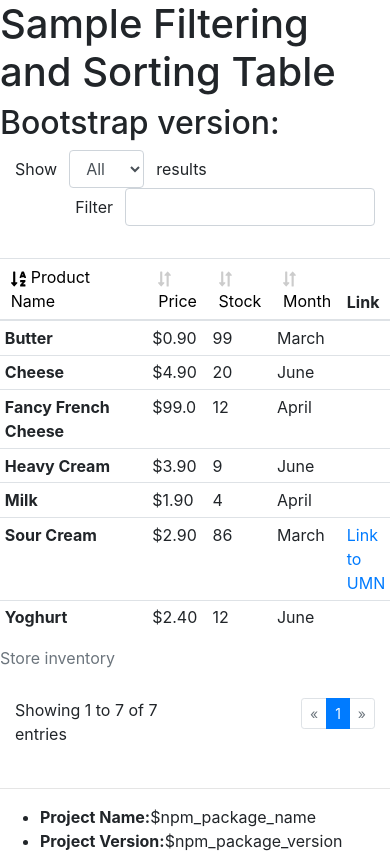
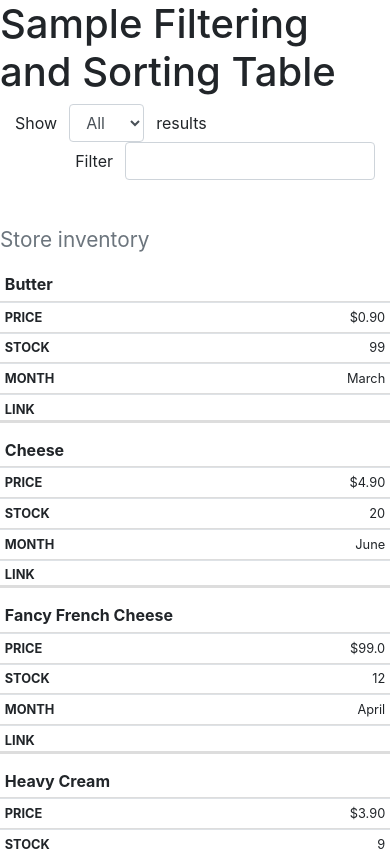
Before and after one commit to mydobie/sortTable, a React app: page / in a window 390 px wide. Shown: the top 853 px of the page. Built offline with nearby package versions, Linux system fonts and the light colour scheme.

Commit message:
Add responsive css

```diff
--- a/package.json
+++ b/package.json
@@ -210,8 +210,6 @@
     "collectCoverageFrom": [
       "src/**/*.{js,jsx,ts,tsx}",
       "!<rootDir>/node_modules/",
-      "!<rootDir>/src/Components/index.jsx",
-      "!<rootDir>/src/index.jsx",
       "!<rootDir>/src/setupTests.js",
       "!<rootDir>/src/App.tsx"
     ],
--- a/src/App.tsx
+++ b/src/App.tsx
@@ -65,7 +65,7 @@ function App() {
       name: 'Sour Cream ',
       price: '$2.90',
       stock: 86,
-      url: <a href='https://umn.edu'>Link to UMN</a>,
+      url: <a href='https://reactjs.org/'>Link to React</a>,
       month: 'March',
       monthValue: 3,
     },
@@ -82,7 +82,6 @@ function App() {
   return (
     <div>
       <h1>Sample Filtering and Sorting Table</h1>
-      <h2>Bootstrap version:</h2>
       <SortTable
         tableData={data}
         headers={headers}
@@ -93,6 +92,7 @@ function App() {
         caption='Store inventory'
         tableClassName='table-hover table-sm'
         defaultToAll
+        isReponsive
         // headerClassName='table-dark'
       />
       <hr />
@@ -110,7 +110,6 @@ function App() {
           {process.env.REACT_APP_GIT_SHA}
         </li>
       </ul>
-      <a href='https://google.com'>Sample link to google</a>
     </div>
   );
 }
--- a/src/Components/SortTable.tsx
+++ b/src/Components/SortTable.tsx
@@ -5,11 +5,12 @@ Like a lightweight data tables (https://datatables.net/)
 /* TODO:
 
   - Add responsive piece
-    - Hide column on small screen AND/OR
     - Move to list (export CSS file)
+
   - Add ... if too many pagination pages
     - OR just have next/prev button with drop down if page > ???
-  - Verify it will work with both BS4 and BS5
+
+  -TESTS
     */
 
 import React from 'react';
@@ -17,6 +18,7 @@ import SortIcons from './SortIcons';
 import Pagination from './Pagination';
 import Filter from './Filter';
 import Loading from './Loading';
+import './responsive.css';
 
 export type tableDataType = {
   [key: string]: any;
@@ -55,6 +57,7 @@ interface Props {
   initialSortDsc?: boolean;
   isLoading?: boolean;
   isLoadingMessage?: JSX.Element;
+  isReponsive?: boolean;
   noDataMessage?: JSX.Element;
   showFilter?: boolean;
   showPagination?: boolean;
@@ -74,6 +77,7 @@ const SortTable = (props: Props): JSX.Element => {
     showFilter,
     caseSensitiveFilter,
     id,
+    isReponsive,
     caption,
     tableClassName,
     headerClassName,
@@ -224,13 +228,18 @@ const SortTable = (props: Props): JSX.Element => {
               scope='row'
               key={`${rowData.id}${header.key}`}
               data-sorttable-data-cell
+              data-label={header.name}
             >
               {data}
             </th>
           );
         }
         return (
-          <td key={`${rowData.id}${header.key}`} data-sorttable-data-cell>
+          <td
+            key={`${rowData.id}${header.key}`}
+            data-sorttable-data-cell
+            data-label={header.name}
+          >
             {data}
           </td>
         );
@@ -340,9 +349,11 @@ const SortTable = (props: Props): JSX.Element => {
         className='row'
         style={{ marginBottom: showPagination || showFilter ? '15px' : '0' }}
       >
-        {showPagination ? <div className='col'>{showNumberInput()}</div> : null}
+        {showPagination ? (
+          <div className='col-sm'>{showNumberInput()}</div>
+        ) : null}
         {showFilter ? (
-          <div className='col' style={{ textAlign: 'right' }}>
+          <div className='col-sm' style={{ textAlign: 'right' }}>
             <Filter
               value={filterValue}
               onChange={filterRows}
@@ -358,6 +369,7 @@ const SortTable = (props: Props): JSX.Element => {
           id={sortTableId}
           aria-describedby={`${sortTableId}RowsShownSummary`}
           aria-rowcount={showPagination ? tableDisplayRows.length : undefined}
+          data-sort-responsive={isReponsive ?? undefined}
         >
           {caption ? <caption>{caption}</caption> : null}
           <thead className={headerClassName}>{buildHeaders}</thead>
@@ -372,14 +384,14 @@ const SortTable = (props: Props): JSX.Element => {
       </div>
       <div className='row'>
         <div
-          className='col'
+          className='col-sm'
           id={`${sortTableId}RowsShownSummary`}
           data-pagination-summary
         >
           {rowsShownSummary()}
         </div>
         {showPagination ? (
-          <div className='col'>
+          <div className='col-sm'>
             <Pagination
               numberOfPages={Math.ceil(
                 maxNumber && maxNumber > 0
--- a/src/Components/responsive.css
+++ b/src/Components/responsive.css
@@ -1,50 +1,14 @@
-body {
-  font-family: 'Open Sans', sans-serif;
-  line-height: 1.25;
-}
-
-table {
-  border: 1px solid #ccc;
-  border-collapse: collapse;
-  margin: 0;
-  padding: 0;
-  width: 100%;
-  table-layout: fixed;
-}
-
-table caption {
-  font-size: 1.5em;
-  margin: 0.5em 0 0.75em;
-}
-
-table tr {
-  background-color: #f8f8f8;
-  border: 1px solid #ddd;
-  padding: 0.35em;
-}
-
-table th,
-table td {
-  padding: 0.625em;
-  text-align: center;
-}
-
-table th {
-  font-size: 0.85em;
-  letter-spacing: 0.1em;
-  text-transform: uppercase;
-}
-
 @media screen and (max-width: 600px) {
-  table {
+  table[data-sort-responsive] {
     border: 0;
   }
 
-  table caption {
+  table[data-sort-responsive] caption {
     font-size: 1.3em;
+    caption-side: top;
   }
 
-  table thead {
+  table[data-sort-responsive] thead {
     border: none;
     clip: rect(0 0 0 0);
     height: 1px;
@@ -55,31 +19,33 @@ table th {
     width: 1px;
   }
 
-  table tr {
+  table[data-sort-responsive] tr {
     border-bottom: 3px solid #ddd;
     display: block;
     margin-bottom: 0.625em;
   }
 
-  table td {
+  table[data-sort-responsive] td {
     border-bottom: 1px solid #ddd;
     display: block;
     font-size: 0.8em;
     text-align: right;
+    min-height: 2em;
+  }
+  table[data-sort-responsive] tbody th {
+    border-bottom: 1px solid #ddd;
+    border-top: 0;
+    display: block;
   }
 
-  table td::before {
-    /*
-    * aria-label has no advantage, it won't be read inside a table
-    content: attr(aria-label);
-    */
+  table[data-sort-responsive] td::before {
     content: attr(data-label);
     float: left;
     font-weight: bold;
     text-transform: uppercase;
   }
 
-  table td:last-child {
+  table[data-sort-responsive] td:last-child {
     border-bottom: 0;
   }
 }
```
Also changed, not shown: 2 other files (tests, documents, lock files or other folders).
